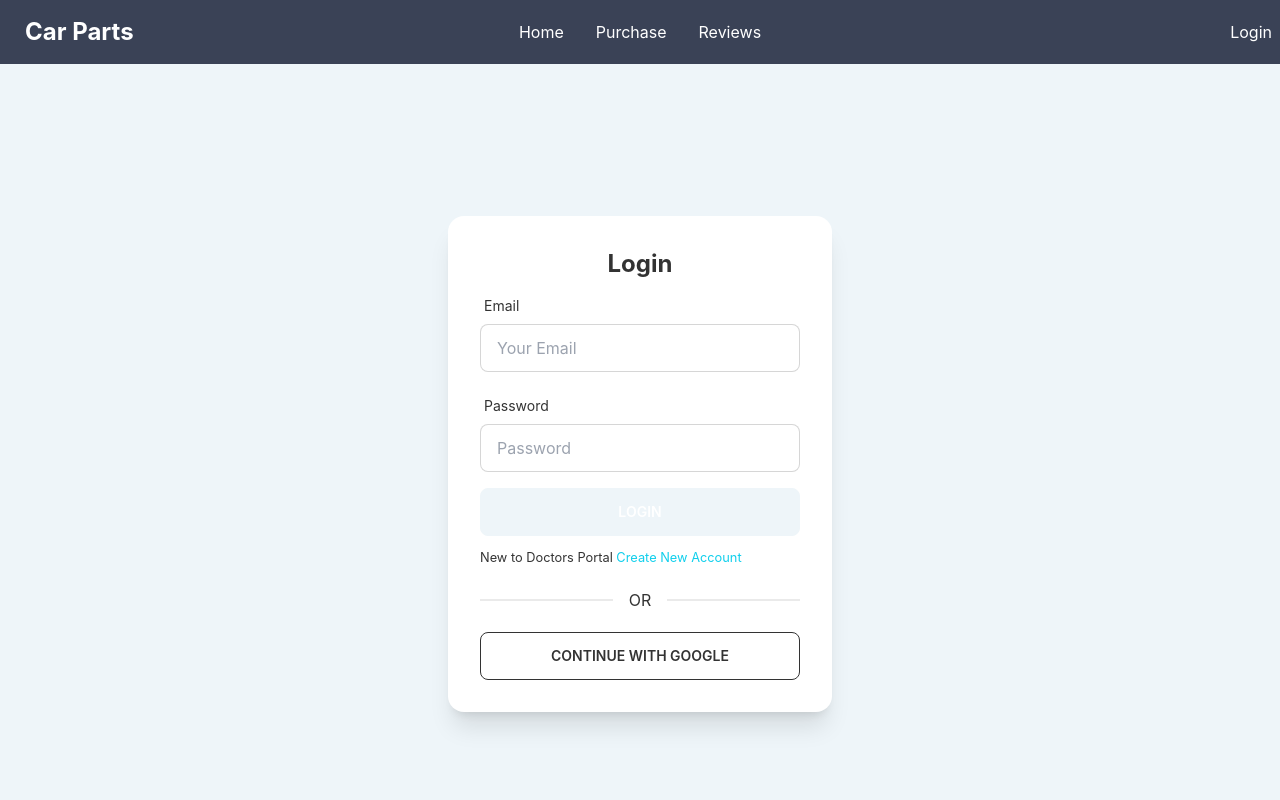
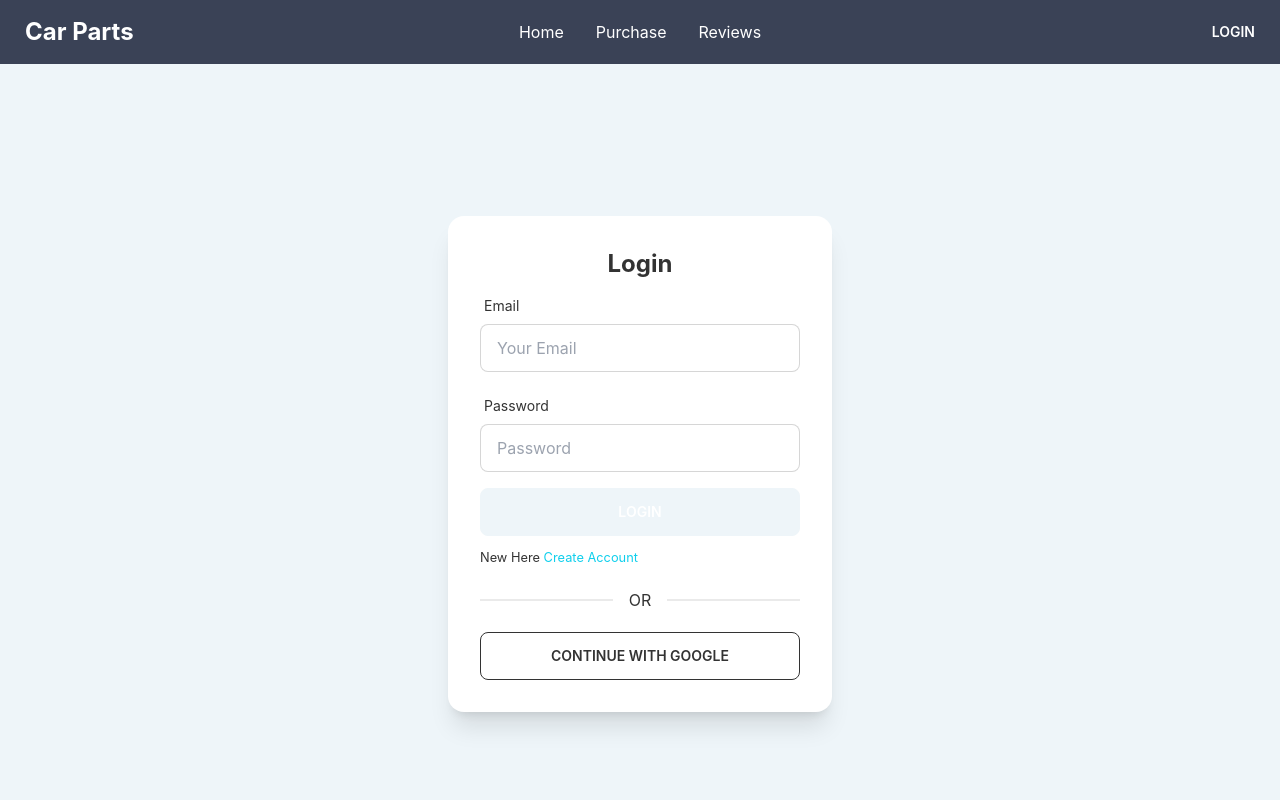
Before and after one commit to coderrakibul/assignment-12-client-side, a React (Create React App) app: page /login in a window 1280 px wide. Shown: the top 800 px of the page. Built offline with nearby package versions, Linux system fonts and the light colour scheme; no server answers; the HTML template or start-up script is replaced by a standard one.

Commit message:
purchase route protected

```diff
--- a/src/App.js
+++ b/src/App.js
@@ -7,6 +7,7 @@ import Footer from './Pages/Shared/Footer';
 import Navbar from './Pages/Shared/Navbar';
 import Login from './Pages/Login/Login';
 import SignUp from './Pages/Login/SignUp';
+import RequireAuth from './Pages/Login/RequireAuth';
 
 
 function App() {
@@ -16,7 +17,7 @@ function App() {
       <Routes>
         <Route path='/' element={<Home></Home>}></Route>
         <Route path='/home' element={<Home></Home>}></Route>
-        <Route path='/purchase' element={<Purchase></Purchase>}></Route>
+        <Route path='/purchase' element={<RequireAuth><Purchase></Purchase></RequireAuth>}></Route>
         <Route path='/reviews' element={<Reviews></Reviews>}></Route>
         <Route path='/login' element={<Login></Login>}></Route>
         <Route path='/signup' element={<SignUp></SignUp>}></Route>
--- a/src/Pages/Login/Login.js
+++ b/src/Pages/Login/Login.js
@@ -98,7 +98,7 @@ const Login = () => {
                         {signInError}
                         <input className='btn w-full max-w-xs text-white' type="submit" value="Login" />
                     </form>
-                    <p><small>New to Doctors Portal <Link className='text-primary' to="/signup">Create New Account</Link></small></p>
+                    <p><small>New Here <Link className='text-primary' to="/signup">Create Account</Link></small></p>
                     <div className="divider">OR</div>
                     <button
                         onClick={() => signInWithGoogle()}
--- a/src/Pages/Login/RequireAuth.js
+++ b/src/Pages/Login/RequireAuth.js
@@ -0,0 +1,21 @@
+import React from 'react';
+import { useAuthState } from 'react-firebase-hooks/auth';
+import { Navigate, useLocation } from 'react-router-dom';
+import auth from '../../firebase.init';
+import Loading from '../Shared/Loading';
+
+const RequireAuth = ({children}) => {
+    const [user, loading] = useAuthState(auth);
+    const location = useLocation();
+
+    if(loading){
+        return <Loading></Loading>
+    }
+
+    if(!user){
+        return <Navigate to="/login" state={{ from: location }} replace></Navigate>
+    }
+    return children;
+};
+
+export default RequireAuth;
--- a/src/Pages/Shared/Navbar.js
+++ b/src/Pages/Shared/Navbar.js
@@ -1,7 +1,16 @@
+import { signOut } from 'firebase/auth';
 import React from 'react';
+import { useAuthState } from 'react-firebase-hooks/auth';
 import { Link } from 'react-router-dom';
+import auth from '../../firebase.init';
 
 const Navbar = () => {
+    const [user] = useAuthState(auth);
+
+    const logout = () => {
+        signOut(auth);
+    };
+
     return (
         <div class="navbar bg-accent text-white">
             <div class="navbar-start">
@@ -27,7 +36,7 @@ const Navbar = () => {
                 </ul>
             </div>
             <div class="navbar-end">
-                <Link to="/login" class="text-white">Login</Link>
+                <div>{user ? <button className='btn btn-ghost' onClick={logout} >Sign Out</button> : <Link to="/login" className='btn btn-ghost'>Login</Link>}</div>
             </div>
         </div>
     );
```
